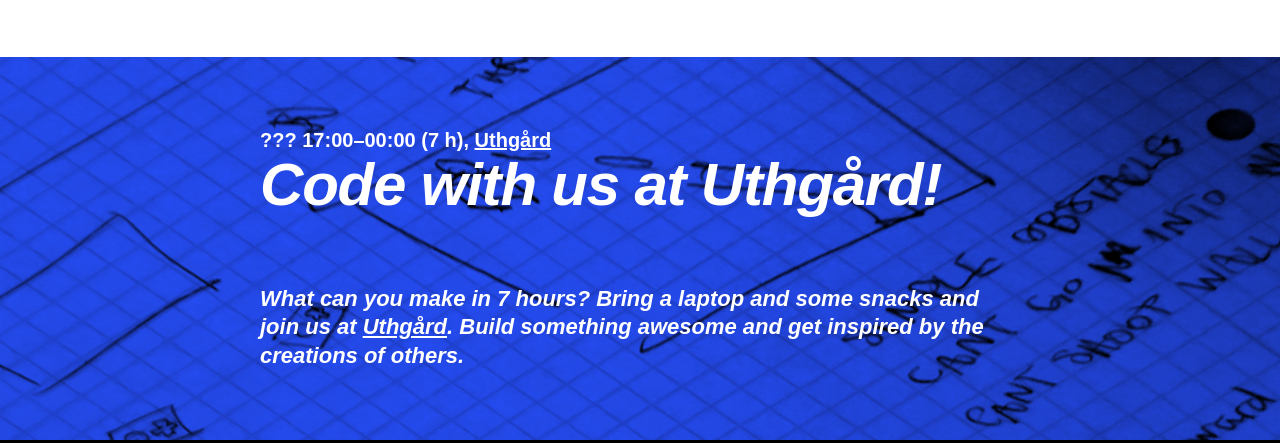
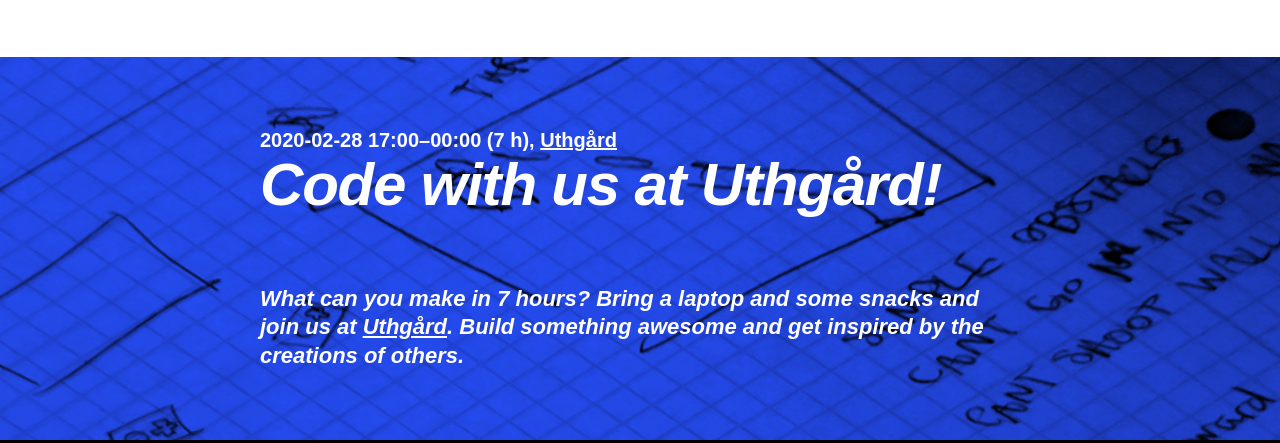
Before and after one commit to outyard/outyard.github.io, a Gatsby site: page / in a window 1280 px wide. Shown: the part 357-800 px from the top of the page. Built offline with nearby package versions, Linux system fonts and the light colour scheme; Gatsby itself is replaced by a stand-in of ours; a web font is replaced by a local one.

Commit message:
Update date

```diff
--- a/src/pages/index.js
+++ b/src/pages/index.js
@@ -12,7 +12,7 @@ const IndexPage = () => (
     <SEO title="Outyard - Hackathon @ Uppsala University" />
 
     <Hackathon
-        date="???"
+        date="2020-02-28"
         title="Code with us at Uthgård!"
         start="17:00"
         end="00:00"
```
